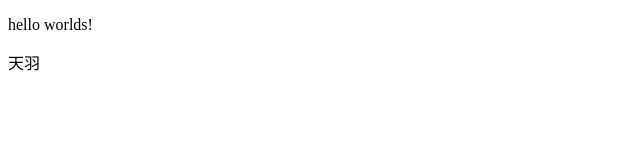
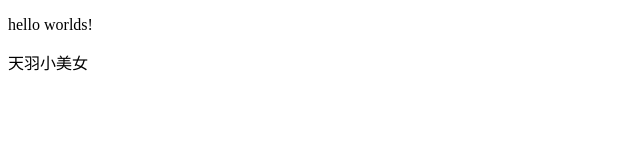
Before and after one commit to ianthe0412/ianthe0412.github.io, a plain HTML site: page index.html in a window 1280 px wide. Shown: the full height of the page, 0-640 px from the left. Drawn offline with Linux system fonts and the light colour scheme.

Commit message:
Update index.html

```diff
--- a/index.html
+++ b/index.html
@@ -8,6 +8,6 @@
   <p>
     hello worlds!
   </p>
-  <p>天羽</p>
+  <p>天羽小美女</p>
 </body>
 </html>
```
